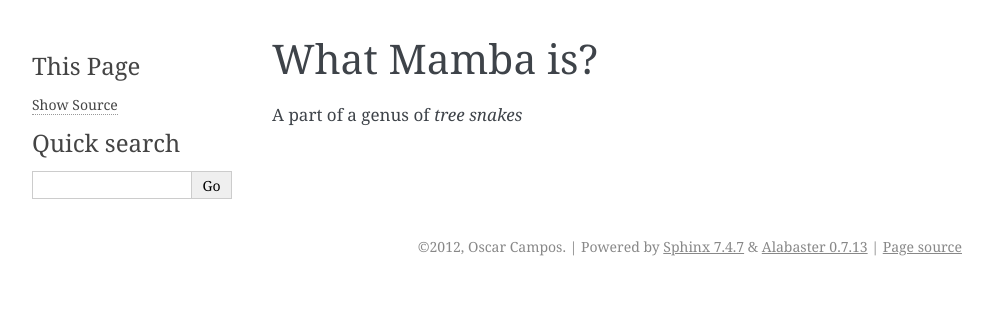
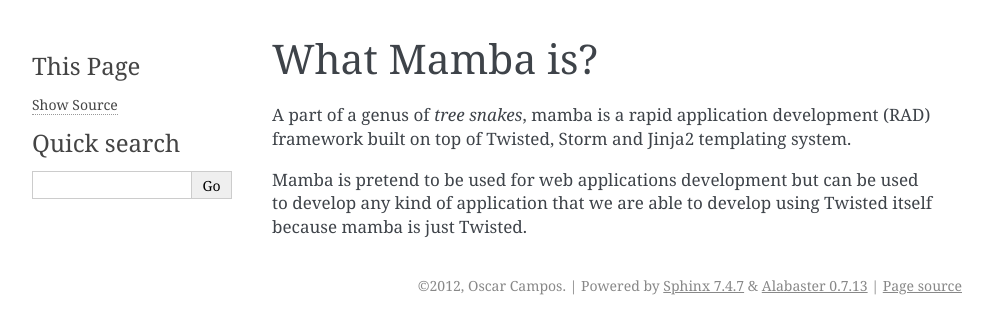
Before and after one commit to PyMamba/mamba-framework, a Sphinx documentation site: the page built from docs/what_mamba_is.rst, in a window 1280 px wide. Shown: the top 334 px of the page, without its empty margins (148-1141 px from the left). Built offline with Sphinx 7.4.7, drawn with Linux system fonts in a browser that asks for light colours; pages that are not in the unit, such as notebooks, are missing from menus.

Commit message:
minor changes to what mamba is doc file

```diff
--- a/docs/what_mamba_is.rst
+++ b/docs/what_mamba_is.rst
@@ -3,4 +3,6 @@
 What Mamba is?
 ==============
 
-A part of a genus of *tree snakes*
+A part of a genus of *tree snakes*, mamba is a rapid application development (RAD) framework built on top of Twisted, Storm and Jinja2 templating system.
+
+Mamba is pretend to be used for web applications development but can be used to develop any kind of application that we are able to develop using Twisted itself because mamba is just Twisted.
```
